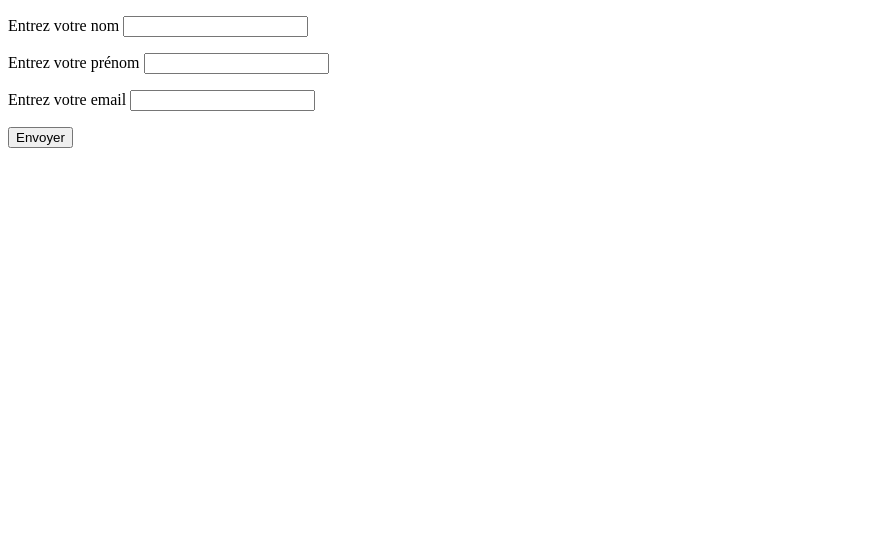
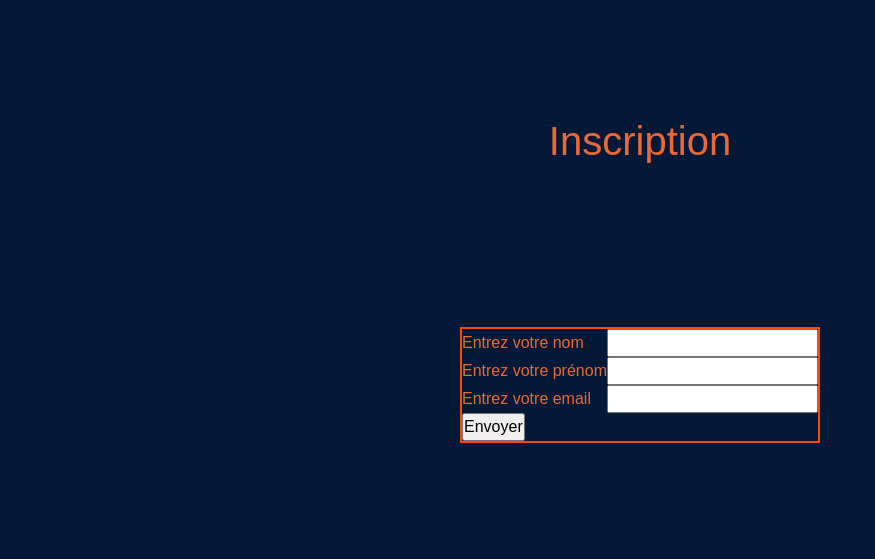
Before and after one commit to kingMELOw/MNS_LOC, a PHP site: page /Formulaire/formulaire.php in a window 1280 px wide. Shown: the top 559 px of the page, without its empty margins (0-875 px from the left). Run offline with PHP 8.4, Linux system fonts and the light colour scheme; some web fonts are replaced.

Commit message:
Modif formulaire css

```diff
--- a/Formulaire/formulaire.php
+++ b/Formulaire/formulaire.php
@@ -4,25 +4,31 @@
 <head>
     <title>Page de traitement</title>
     <meta charset="utf-8">
+    <?php include '../css/style.css.php'; ?>
 </head>
 
-    <body>
+<body>
+    <h1>Inscription</h1>
+    <br>
+    <table>
         <form method="POST" action="target.php">
-            <p>
-                <label for="nom">Entrez votre nom</label>
-                <input type="text" name="nom" id="nom"/>
-            </p>
-            <p>
-                <label for="prénom">Entrez votre prénom</label>
-                <input type="text" name="prénom" id="prénom"/>
-            </p>
-            <p>
-                <label for="email">Entrez votre email</label>
-                <input type="text" name="email" id="email"/>
-            </p>
-            <p>
-                <input type="submit" value="Envoyer" id="confirm">
-            </p>
+            <tr>
+                <td><label for="nom">Entrez votre nom</label></td>
+                <td><input type="text" name="nom" id="nom" />
+            </tr>
+            <tr>
+                <td><label for="prenom">Entrez votre prénom</label></td>
+                <td><input type="text" name="prenom" id="prenom" /></td>
+            </tr>
+            <tr>
+                <td><label for="email">Entrez votre email</label></td>
+                <td><input type="text" name="email" id="email" /></td>
+            </tr>
+            <tr>
+                <td><input type="submit" value="Envoyer" id="btnEnvoyer"></td>
+            </tr>
         </form>
-    </body>
+    </table>
+</body>
+
 </html>
--- a/Formulaire/target.php
+++ b/Formulaire/target.php
@@ -4,6 +4,7 @@
 <head>
     <title>Page de traitement</title>
     <meta charset="utf-8">
+    <?php include '../css/style.css.php';?>
 </head>
 
 <body>
@@ -21,7 +22,7 @@
         $nom = securisation($_POST['nom']);
         $email = securisation($_POST['email']);
 
-        echo "Bonjour " . $prenom . " " . $nom . " " . $email . " !";
+        echo "Bonjour " . $prenom . " " . $nom . " (" . $email . ") !";
     ?>
 </body>
 </html>
--- a/css/index.css
+++ b/css/index.css
@@ -46,8 +46,9 @@
     color: #EC6834;
     font-size: 1.5em;
     font-family: 'Dongle', cursive;
+}
 
-}
+
 button {
     background: #EC6834;
     border: 0;
@@ -64,3 +65,10 @@ button {
     padding: 12px 16px;
     font-size: 16px;
 }
+
+*{
+    margin: 0;
+    padding: 0;
+    box-sizing: border-box;
+    font-family: 'Poppins', sans-serif;
+  }
--- /dev/null
+++ b/css/style.css.php
@@ -0,0 +1,31 @@
+<link rel="stylesheet" href="../css/index.css">
+<link href="https://cdn.jsdelivr.net/npm/bootstrap@5.1.3/dist/css/bootstrap.min.css" rel="stylesheet" integrity="sha384-1BmE4kWBq78iYhFldvKuhfTAU6auU8tT94WrHftjDbrCEXSU1oBoqyl2QvZ6jIW3" crossorigin="anonymous">
+<link rel="stylesheet" href="https://cdnjs.cloudflare.com/ajax/libs/font-awesome/4.7.0/css/font-awesome.min.css">
+<style>
+    html,
+    body {
+        background-color: #041937;
+        color: #EC6834;
+        display: grid;
+        height: 70%;
+        place-items: center;
+        overflow: hidden;
+    }
+
+    * {
+        margin: 0;
+        padding: 0;
+        box-sizing: border-box;
+        font-family: 'Poppins', sans-serif;
+    }
+
+    table {
+        border: 2px solid rgb(255, 72, 0);
+        width: 100%;
+    }
+
+    .header-navbar {
+        background: #041937;
+    }
+
+</style>
```
Also changed, not shown: ConnectionBDD/connection.php (+4 -4 lines).
